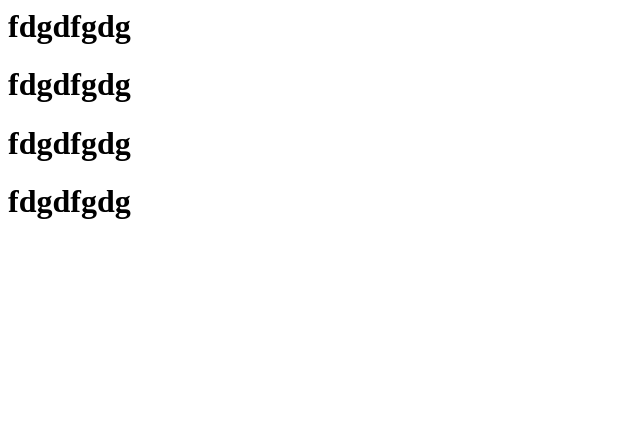
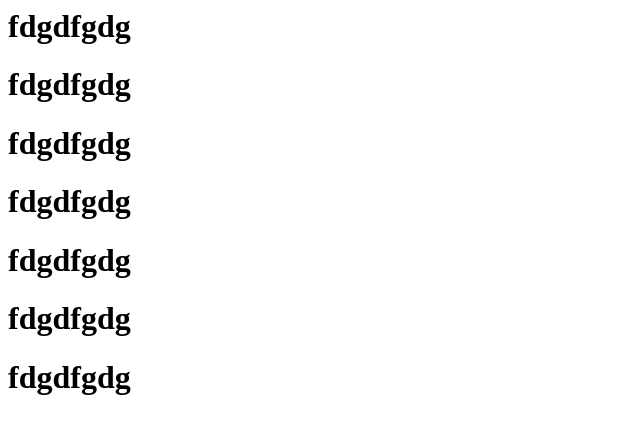
Before and after one commit to alex0999/JS_us, a plain HTML site: page index.html in a window 1280 px wide. Shown: the whole page, without its empty margins (0-640 px from the left). Drawn offline with Linux system fonts and the light colour scheme.

Commit message:
Update index.html

```diff
--- a/index.html
+++ b/index.html
@@ -2,3 +2,6 @@
 <h1> fdgdfgdg</h1>
 <h1> fdgdfgdg</h1>
 <h1> fdgdfgdg</h1>
+<h1> fdgdfgdg</h1>
+<h1> fdgdfgdg</h1>
+<h1> fdgdfgdg</h1>
```
